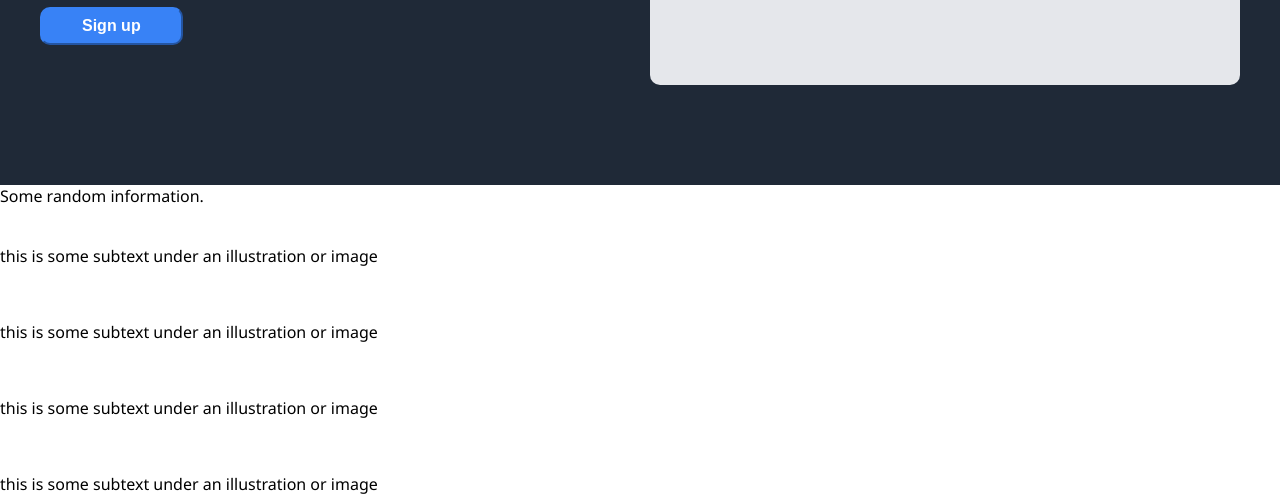
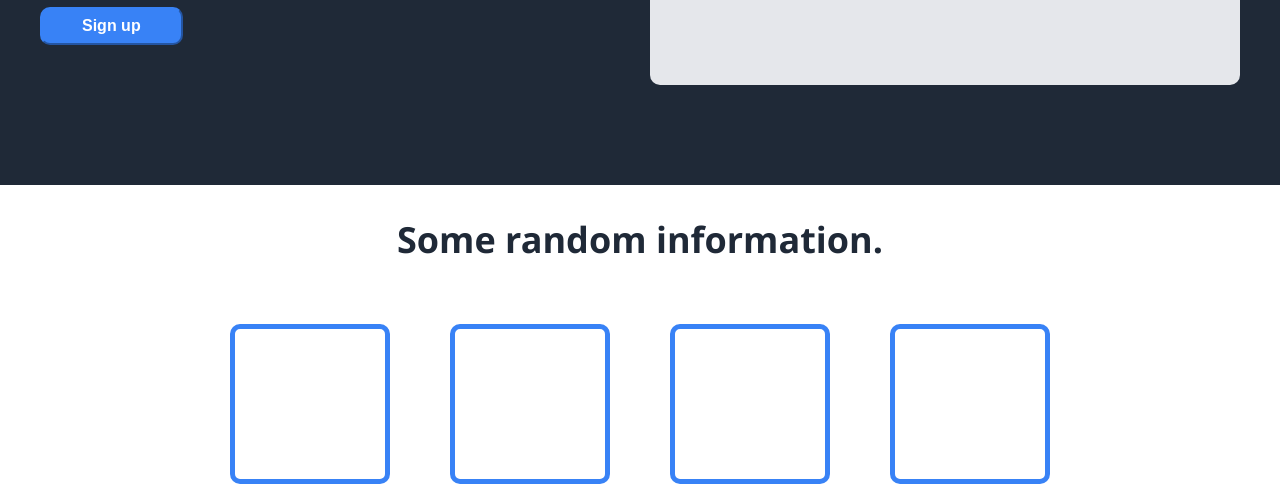
Before and after one commit to joshkoszarek/landing_page, a plain HTML site: page index.html in a window 1280 px wide. Shown: the part 415-912 px from the top of the page. Drawn offline with Linux system fonts and the light colour scheme.

Commit message:
Add style to random info section

```diff
--- a/index.html
+++ b/index.html
@@ -36,26 +36,29 @@
         </div>
 
     </div>
+    <div class="random-info-background">
         <div class="random-info-container">
-        <header>Some random information.</header>
+            <header class="random-info-header">Some random information.</header>
             <div class="image-carousel-container">
                 <div class="image-object">
-                <img src="" alt="">
+                    <div class="placeholder-image"></div>
                     <p>this is some subtext under an illustration or image</p>
                 </div>
                 <div class="image-object">
-                <img src="" alt="">
-                <p>this is some subtext under an illustration or image</p>
+                    <div class="placeholder-image"></div>
+                    <p class="image-subtext">this is some subtext under an illustration or image</p>
                 </div>
                 <div class="image-object">
-                <img src="" alt="">
-                <p>this is some subtext under an illustration or image</p>
+                    <div class="placeholder-image"></div>
+                    <p class="image-subtext">this is some subtext under an illustration or image</p>
                 </div>
                 <div class="image-object">
-                <img src="" alt="">
-                <p>this is some subtext under an illustration or image</p>
+                    <div class="placeholder-image"></div>
+                    <p class="image-subtext">this is some subtext under an illustration or image</p>
                 </div>
             </div>
+        </div>
+
 
     </div>
     <div class="quote-container">
--- a/style.css
+++ b/style.css
@@ -116,3 +116,65 @@ Hero Content
 .call-to-action-container {
     height: 500px;
 }
+
+
+/*
+-------------------------------
+Random Information Section
+-------------------------------
+*/
+
+.random-info-background {
+    background-color: white;
+    display: flex;
+    justify-content: center;
+
+}
+
+.random-info-container {
+
+    display: flex;
+    flex-direction: column;
+    width: 1300px;
+    align-items: center;
+}
+.random-info-header {
+    font-size: 36px;
+    color: #1F2937;
+    font-weight: 900;
+    padding: 30px;
+    margin-bottom: 10px;
+}
+
+.image-carousel-container {
+    flex: 1;
+    display: flex;
+    justify-content: center;
+    gap: 70px;
+    width: 1000px;
+    padding: 20px;
+}
+.placeholder-image {
+    background-color: white;
+    border: 5px solid #3882F6 ;
+    height: 150px;
+    width: 150px;
+    border-radius: 10px;
+}
+.image-object {
+    width: 150px;
+    display: flex;
+    flex-direction: column;
+    align-items: center;
+}
+
+.image-subtext {
+    text-align: center;
+    color: #1F2937;
+}
+
+/*
+-------------------------------------
+Quote Section
+-------------------------------------
+*/
```
Lines whose indentation alone changed are shown as unchanged.
